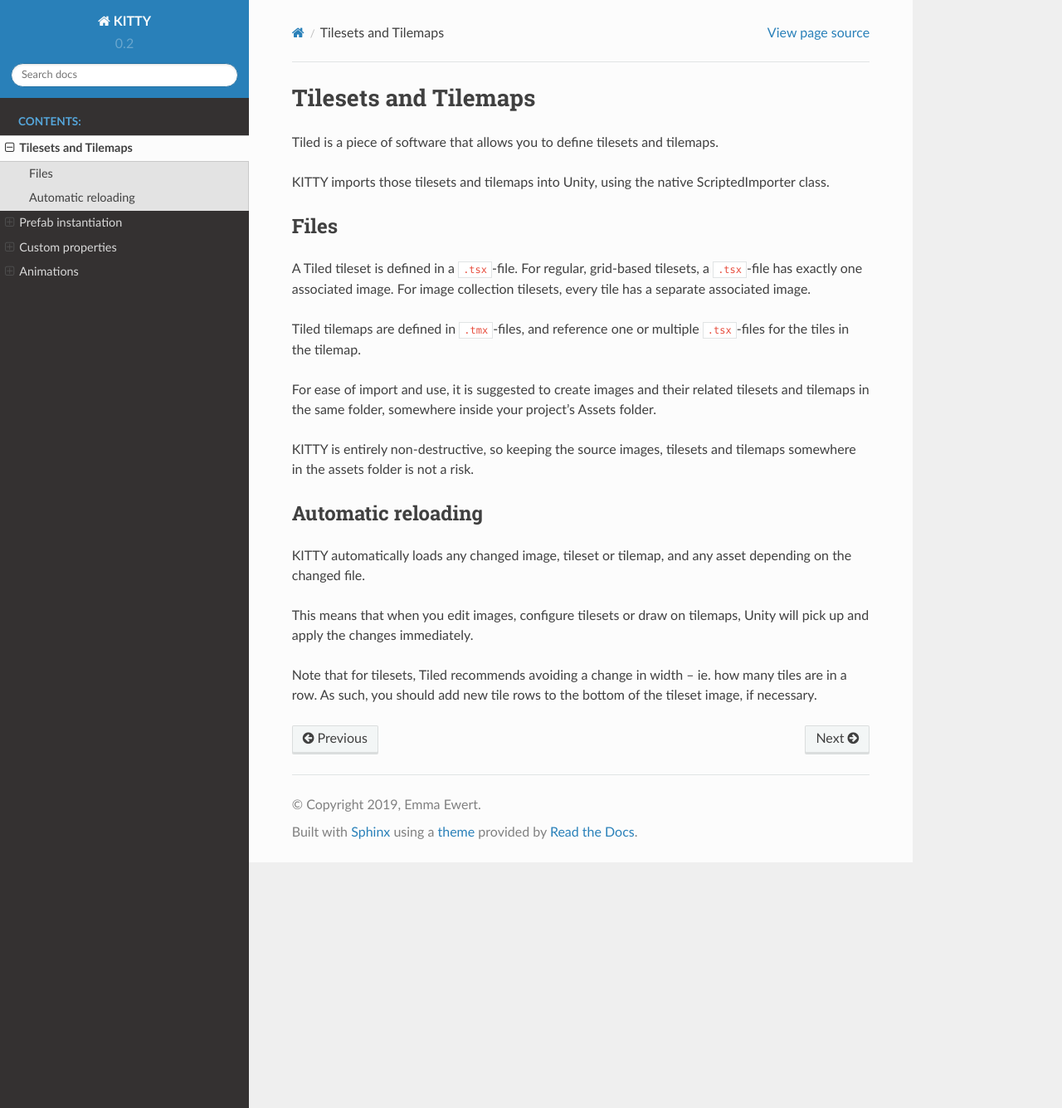
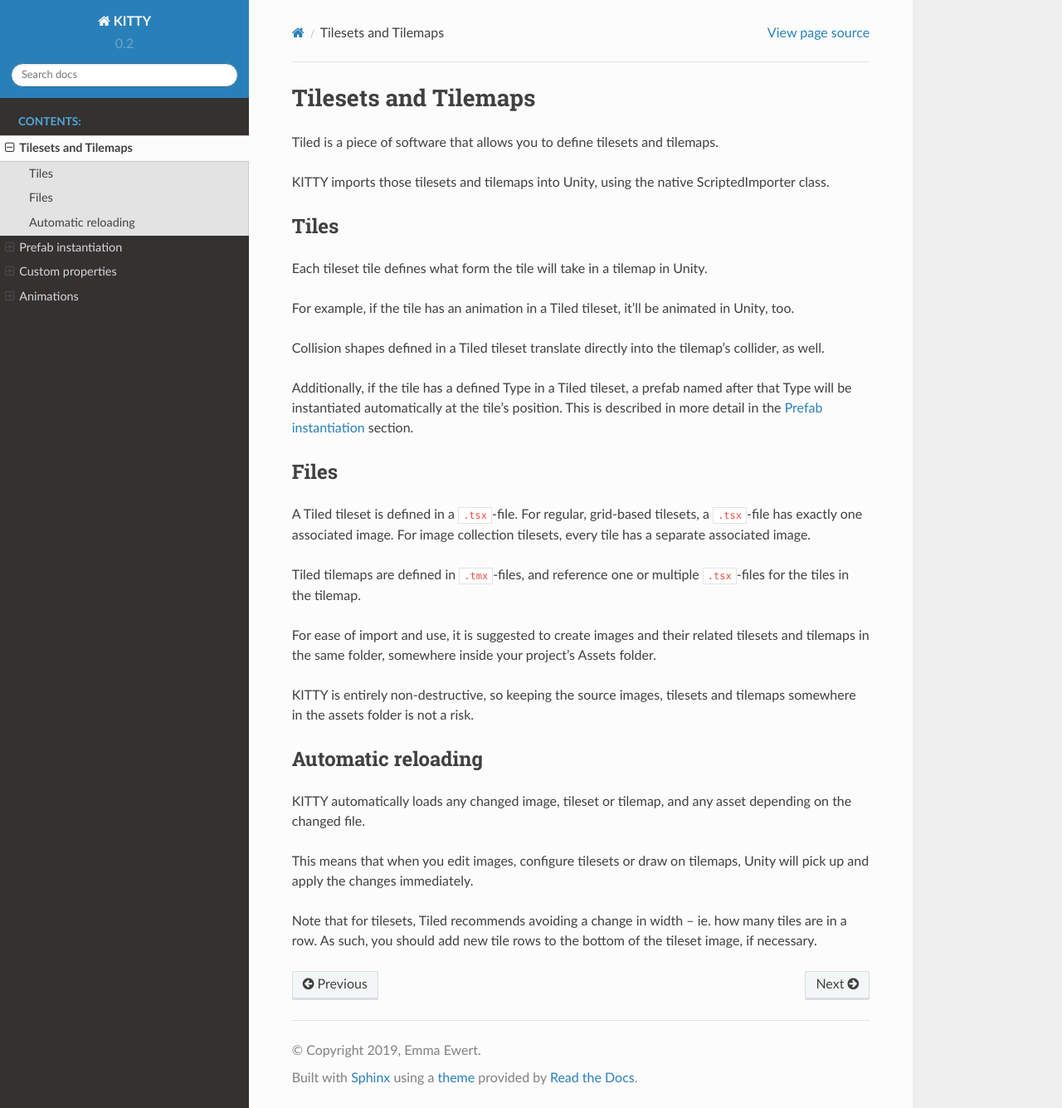
Before and after one commit to EmmaEwert/KITTY, a Sphinx documentation site: the page built from docs/manual/tilesets_and_tilemaps.rst, in a window 1280 px wide and 1335 px high. Shown: the whole window at 83% size. Built offline with Sphinx 7.4.7 and the Read the Docs theme 2.0.0, drawn with Linux system fonts in a browser that asks for light colours.

Commit message:
Add Tiles subsection to user documentation

```diff
--- a/docs/manual/tilesets_and_tilemaps.rst
+++ b/docs/manual/tilesets_and_tilemaps.rst
@@ -6,6 +6,20 @@
 Tiled is a piece of software that allows you to define tilesets and tilemaps.
 
 KITTY imports those tilesets and tilemaps into Unity, using the native ScriptedImporter class.
+
+
+Tiles
+-----
+
+Each tileset tile defines what form the tile will take in a tilemap in Unity.
+
+For example, if the tile has an animation in a Tiled tileset, it'll be animated in Unity, too.
+
+Collision shapes defined in a Tiled tileset translate directly into the tilemap's collider, as well.
+
+Additionally, if the tile has a defined Type in a Tiled tileset, a prefab named after that Type will
+be instantiated automatically at the tile's position. This is described in more detail in the
+:ref:`prefabs` section.
 
 
 Files
```
